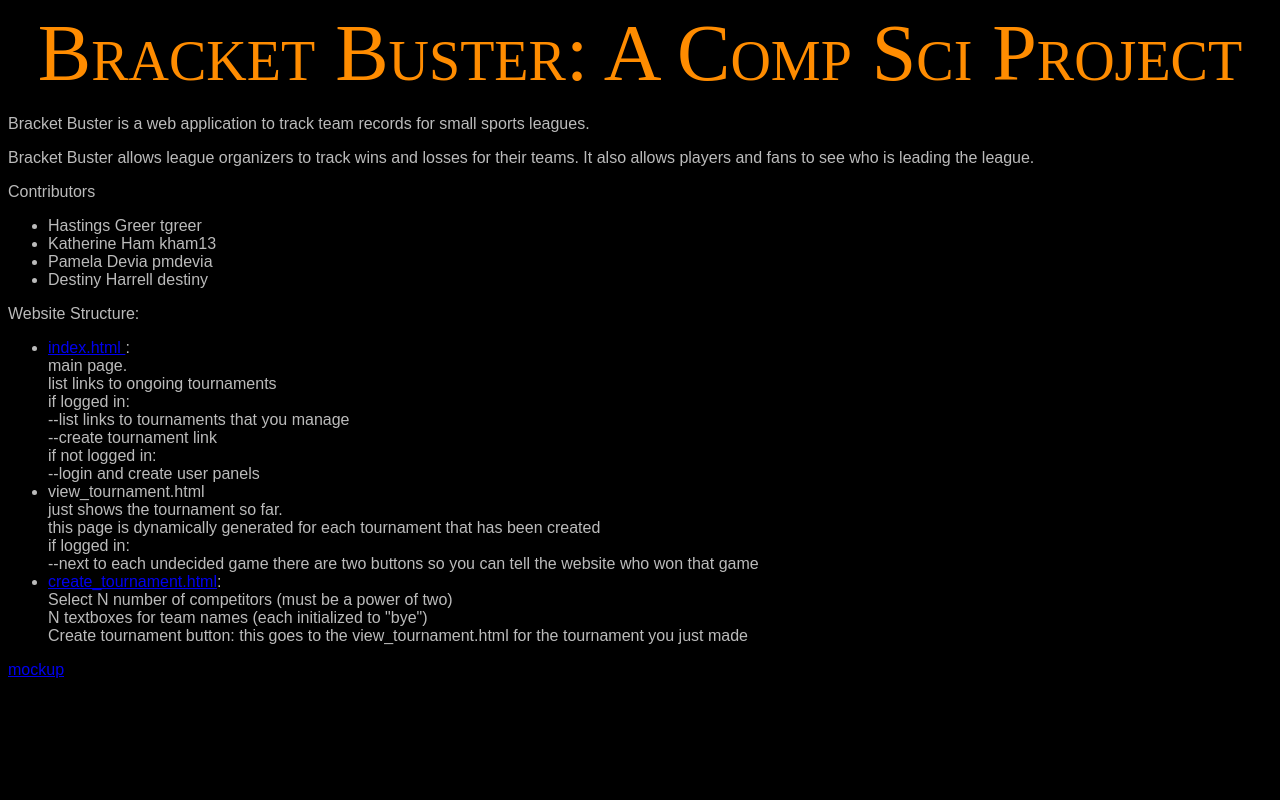
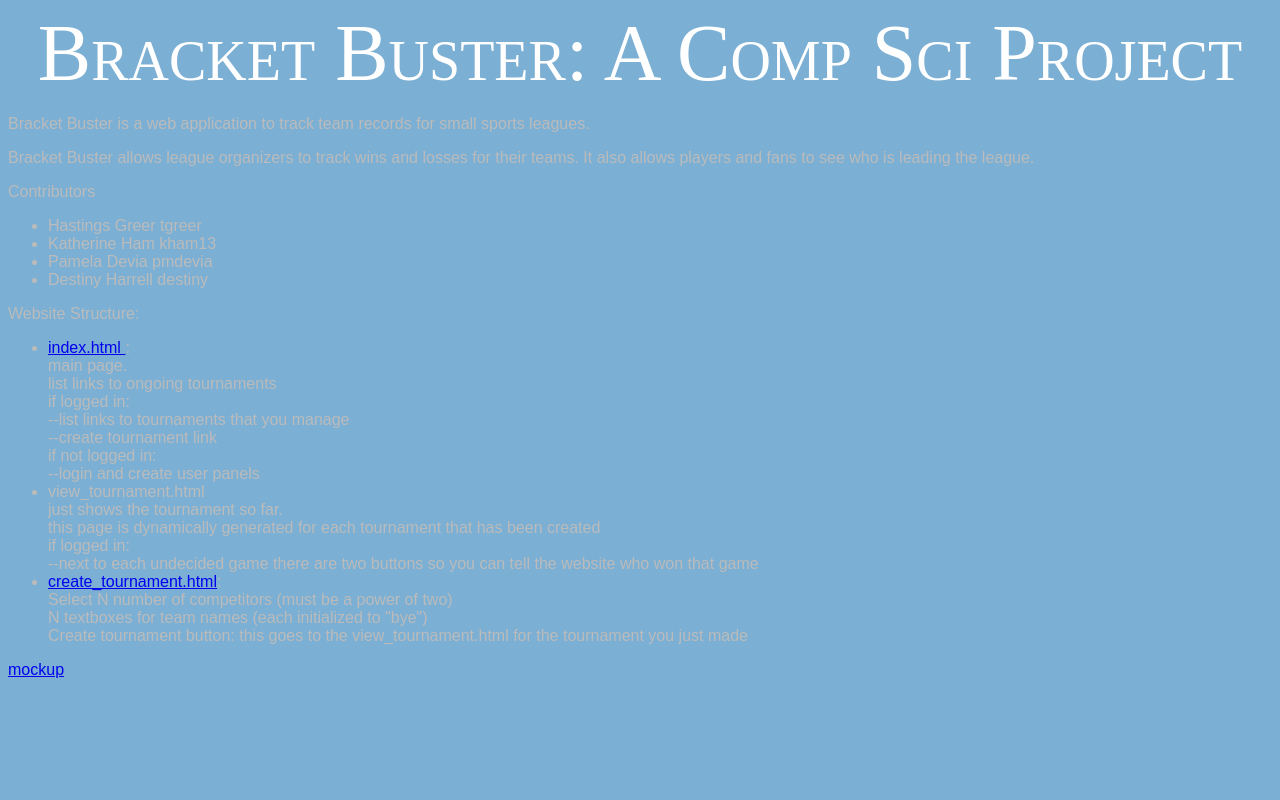
Before and after one commit to HastingsGreer/tournament-website, a PHP site: page / in a window 1280 px wide. Run offline with PHP 8.4, Linux system fonts and the light colour scheme.

Commit message:
Update styles.css

```diff
--- a/mockup/styles.css
+++ b/mockup/styles.css
@@ -1,6 +1,6 @@
 html{
     font-family: sans-serif;
-    background-color: #000000;
+    background-color: #7BAFD4;
 }
 #home_screen{
     color:#bbbbbb;
@@ -21,7 +21,7 @@ html{
     font-family: "Times New Roman";
     font-size: 5em;
     font-variant: small-caps;
-    color: darkorange;
+    color: #FFFFFF;
     text-align: center;
     vertical-align: middle;
 }
```
